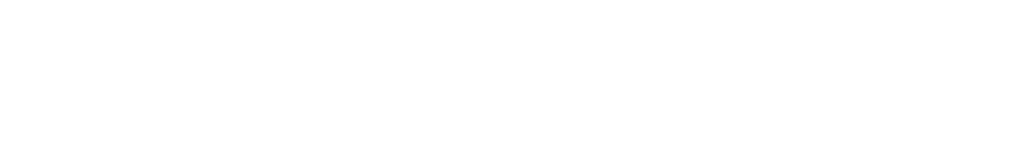
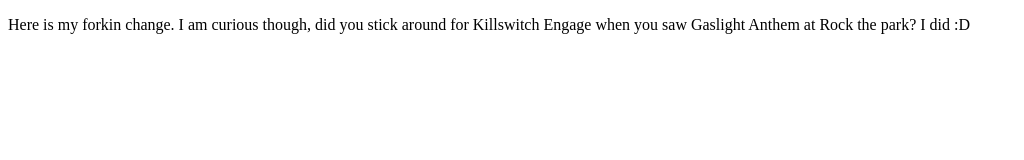
Before and after one commit to m-deluca/ForkMeClass, a plain HTML site: page index.html in a window 1280 px wide. Shown: the whole page, without its empty margins (0-1024 px from the left). Drawn offline with Linux system fonts and the light colour scheme.

Commit message:
Changes for pull request

```diff
--- a/index.html
+++ b/index.html
@@ -4,7 +4,7 @@
 <meta charset="UTF-8">
 <title>What the Fork?</title>
 </head>
-
+<p> Here is my forkin change. I am curious though, did you stick around for Killswitch Engage when you saw Gaslight Anthem at Rock the park? I did :D</p>
 <body>
 
 <!--Modify Me-->
```
